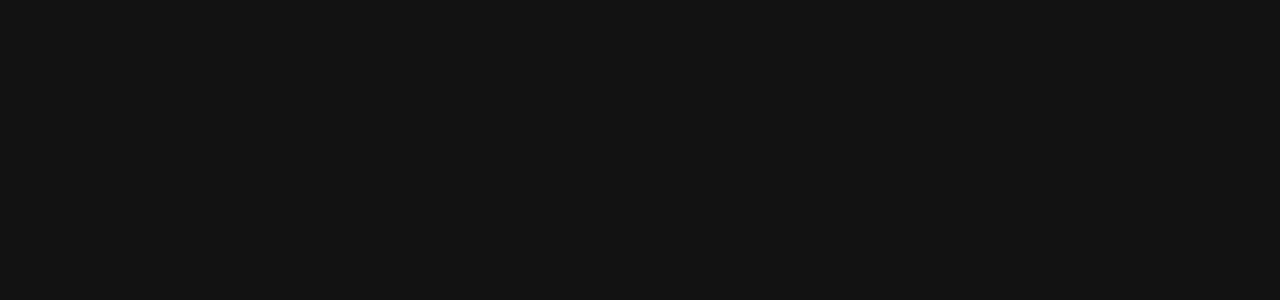
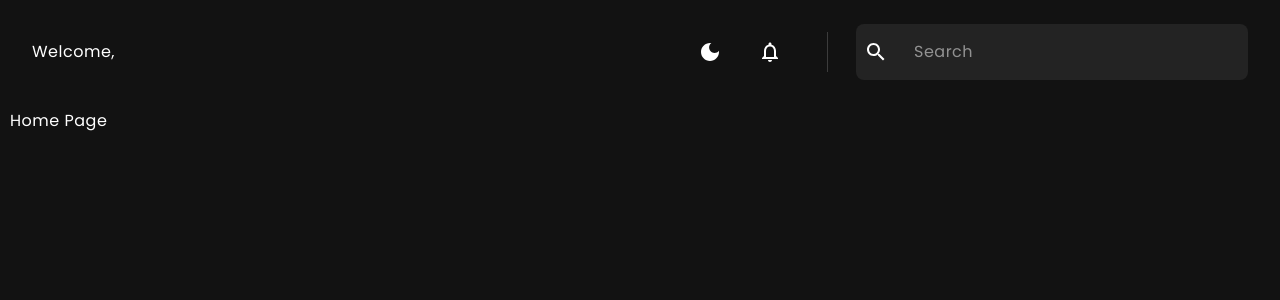
Before and after one commit to User-960/Page-subscription, a Next.js app: page / in a window 1280 px wide. Before the commit this address had no page. Shown: the top 300 px of the page. Built offline with nearby package versions, Linux system fonts and the light colour scheme.

Commit message:
feat: add TopBar component

```diff
--- a/package.json
+++ b/package.json
@@ -15,6 +15,7 @@
 	"dependencies": {
 		"@emotion/react": "^11.11.3",
 		"@emotion/styled": "^11.11.0",
+		"@mui/icons-material": "^5.15.4",
 		"@mui/material": "^5.15.4",
 		"@reduxjs/toolkit": "^2.0.1",
 		"@tanstack/react-query": "^4.33.0",
--- a/src/assets/styles/index.scss
+++ b/src/assets/styles/index.scss
@@ -50,10 +50,10 @@
 }
 
 body {
-	background-color: $white;
+	// background-color: $white;
+	// color: $black;
 	padding: 0;
 	margin: 0;
-	color: $black;
 	font-weight: 300;
 	font-size: 18px;
 	min-width: 320px;
--- /dev/null
+++ b/src/components/hooks/useColorMode.ts
@@ -0,0 +1,5 @@
+import { useContext } from 'react'
+
+import { ColorModeContext } from '@/theme/theme'
+
+export const useColorMode = () => useContext(ColorModeContext)
--- a/src/components/ui/topBar/TopBar.module.scss
+++ b/src/components/ui/topBar/TopBar.module.scss
@@ -1,22 +1,7 @@
 @import 'src/assets/styles/variables';
 
-.menuItem {
-	font-size: 15px;
-	font-weight: 400;
-	line-height: 15px;
-	color: $grey-light;
+.iconSearch {
+  &:hover {
+    background-color: transparent;
+  }
 }
-
-.menuBtn {
-	border-radius: 40px;
-	background-color: $white;
-	color: $black;
-	padding: 10px 18px;
-	font-size: 15px;
-	font-weight: 600;
-	line-height: 15px;
-}
-
-.contactBlock {
-	margin-left: 10%;
-}
--- a/src/components/ui/topBar/TopBar.tsx
+++ b/src/components/ui/topBar/TopBar.tsx
@@ -1,17 +1,68 @@
-import { Box, Grid } from '@mui/material'
+import DarkModeIcon from '@mui/icons-material/DarkMode'
+import LightModeIcon from '@mui/icons-material/LightMode'
+import NotificationsNoneIcon from '@mui/icons-material/NotificationsNone'
+import SearchIcon from '@mui/icons-material/Search'
+import { Box, Grid, IconButton, InputBase, useTheme } from '@mui/material'
 import React from 'react'
 
 import { useAppAuthSelector } from '@/components/hooks/useAppAuth'
+import { useColorMode } from '@/components/hooks/useColorMode'
 
 import styles from './TopBar.module.scss'
+import { tokens } from '@/theme/theme'
 
 const cn = require('clsx')
 
 const TopBar = (): JSX.Element => {
 	const user = useAppAuthSelector(state => state.auth.user)
+	const theme = useTheme()
+	const colors = tokens(theme.palette.mode)
+	const colorMode: any = useColorMode()
+
 	return (
-		<Box display='flex' justifyContent='space-between' px='32px' py='24px'>
+		<Box
+			display='flex'
+			justifyContent='space-between'
+			alignItems='center'
+			px='32px'
+			py='24px'
+		>
 			<Grid>Welcome, {user?.user.firstName}</Grid>
+			<Box display='flex' alignItems='center'>
+				<Grid
+					onClick={colorMode.toggleColorMode}
+					sx={{
+						pr: '37px',
+						borderRight: `1px solid ${colors.gray.DEFAULT}`
+					}}
+				>
+					<IconButton sx={{ mr: '20px' }}>
+						{theme.palette.mode === 'dark' ? (
+							<DarkModeIcon />
+						) : (
+							<LightModeIcon />
+						)}
+					</IconButton>
+
+					<IconButton>
+						<NotificationsNoneIcon />
+					</IconButton>
+				</Grid>
+
+				<Grid
+					sx={{
+						display: 'flex',
+						backgroundColor: `${colors.primary[600]}`,
+						borderRadius: '8px',
+						ml: '28px'
+					}}
+				>
+					<IconButton className={styles.iconSearch}>
+						<SearchIcon />
+					</IconButton>
+					<InputBase sx={{ px: '18px', py: '12px' }} placeholder='Search' />
+				</Grid>
+			</Box>
 		</Box>
 	)
 }
--- a/src/store/slice/auth/index.ts
+++ b/src/store/slice/auth/index.ts
@@ -4,7 +4,7 @@
 
 const initialState: IAuthState = {
 	user: null,
-	isLogged: false
+	isLogged: true
 }
 
 export const authSlice = createSlice({
--- a/src/theme/theme.ts
+++ b/src/theme/theme.ts
@@ -51,7 +51,7 @@
 				},
 				primary: {
 					DEFAULT: '#FFFFFF',
-					500: '#F7F7F7'
+					600: '#F7F7F7'
 				},
 				secondary: {
 					DEFAULT: '#7C7C7C'
```
Also changed, not shown: 1 other file (tests, documents, lock files or other folders).
